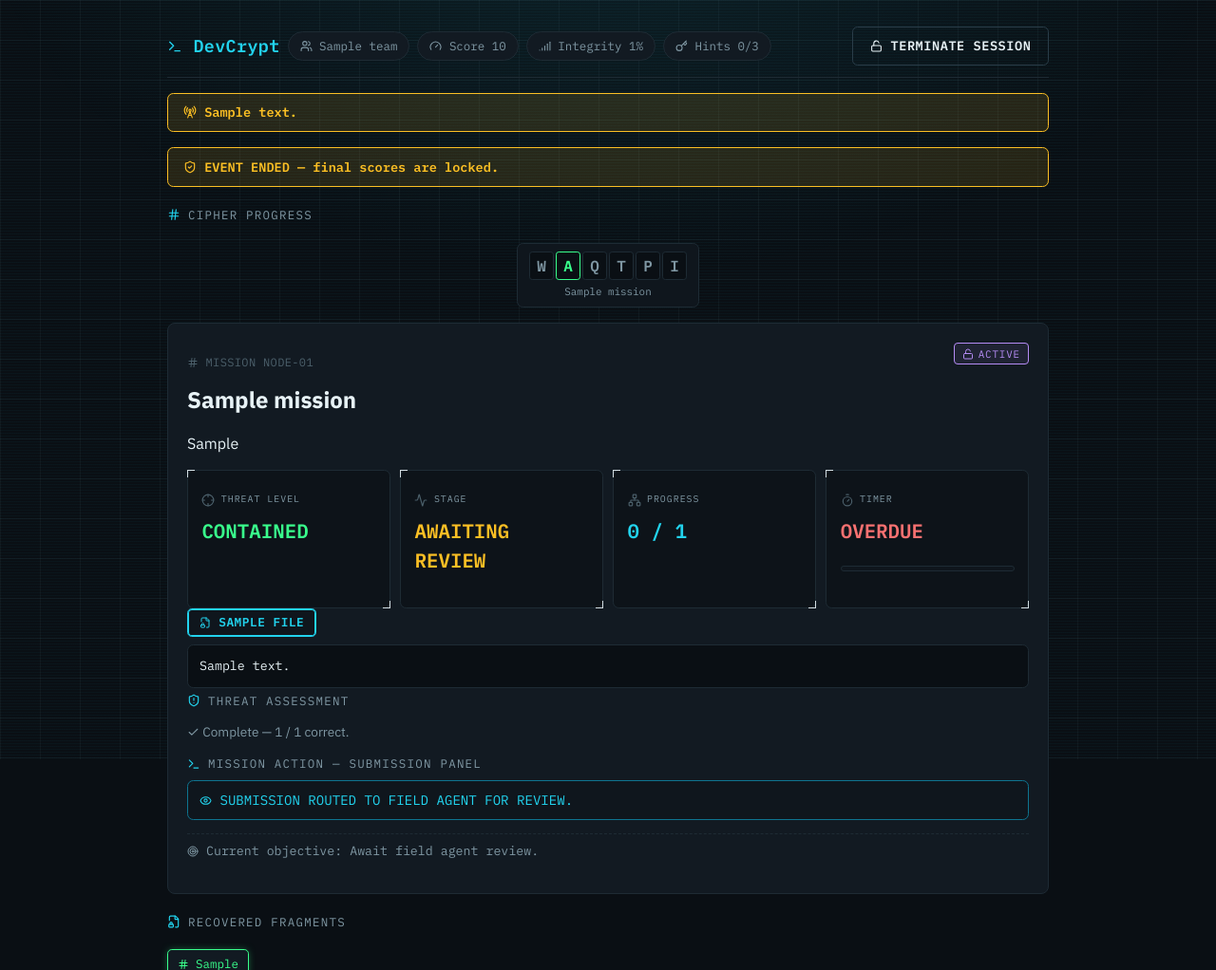
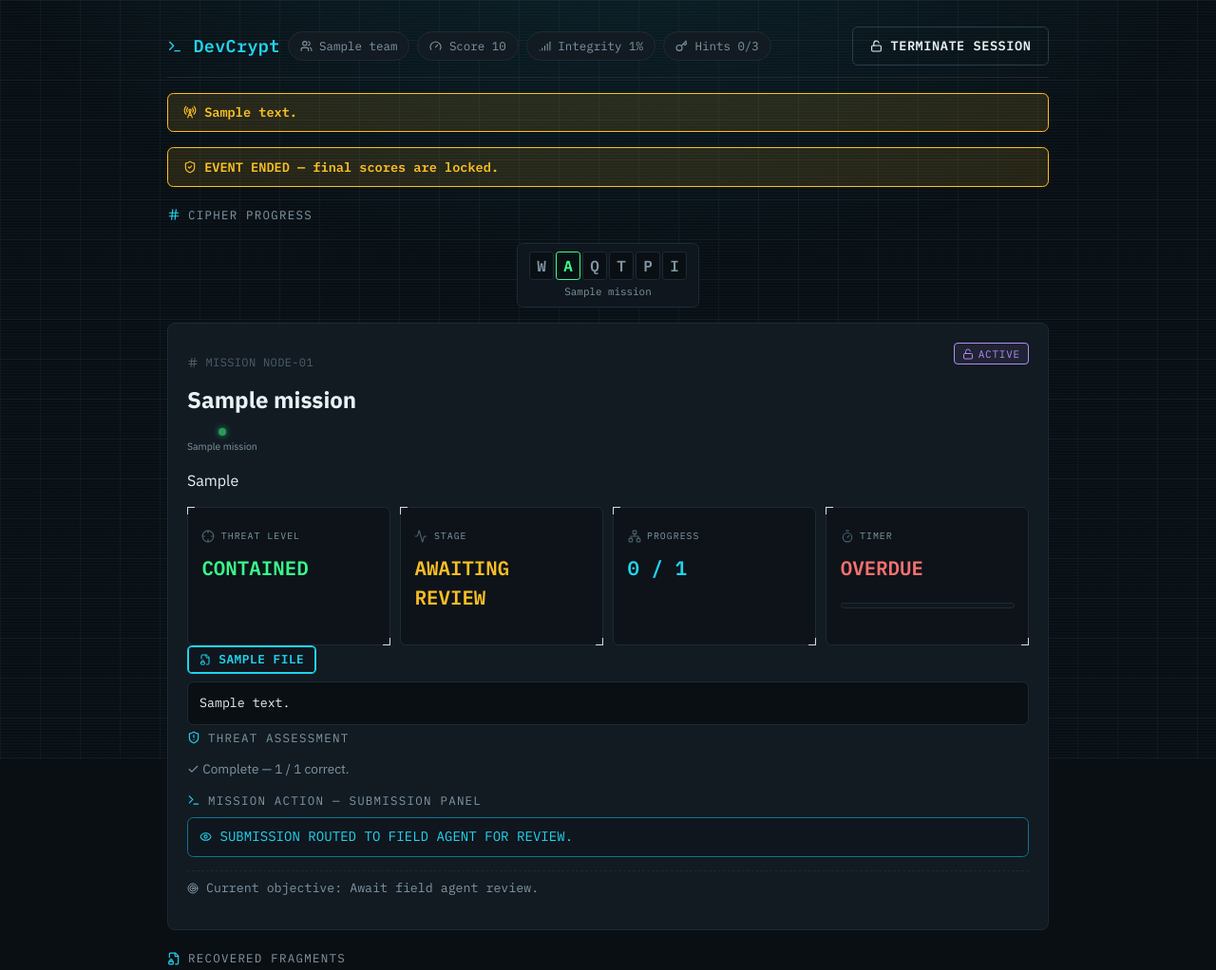
Before and after one commit to Chariey-01/devcrypt-demo, a Flask app: page /missions/play in a window 1280 px wide. Shown: the top 1022 px of the page at 95% size. Run offline with Flask 3, Linux system fonts and the light colour scheme; a user stored in the database is signed in; tables that the repository leaves empty hold one stand-in row (values such as "Sample post").

Commit message:
Priority 5: Mission Timeline
/missions/status gains a new "timeline" key — a compact ordered list of
every published mission's status (passed/overridden/current/not_started)
for the team. Purely additive JSON key, doesn't touch any existing one.

Rendered as a horizontal sequence of connected nodes in the player mission
panel, using existing CSS primitives (.status-dot for the pulse animation,
a plain border line for the connector) — no new dependency, no new
component system, extends what's already there.

Co-Authored-By: Claude Sonnet 5 <noreply@anthropic.com>

```diff
--- a/app/blueprints/missions.py
+++ b/app/blueprints/missions.py
@@ -113,7 +113,23 @@ def status():
     missions = Mission.query.filter_by(status="published").order_by(Mission.order_index).all()
     mission, team_mission = mission_service.current_mission_for(team, missions)
 
+    # Compact per-booth progress sequence for the player's mission timeline UI — purely
+    # additive JSON key, doesn't touch any existing key.
+    team_missions_by_mission_id = {tm.mission_id: tm for tm in team.team_missions}
+    current_mission_id = mission.id if mission is not None else None
+    timeline = []
+    for m in missions:
+        existing = team_missions_by_mission_id.get(m.id)
+        if existing and existing.status in ("passed", "overridden"):
+            tl_status = existing.status
+        elif m.id == current_mission_id:
+            tl_status = "current"
+        else:
+            tl_status = "not_started"
+        timeline.append({"mission_id": m.id, "title": m.title, "status": tl_status})
+
     payload = {
+        "timeline": timeline,
         "event_status": state.status,
         "broadcast": (
             {"message": state.broadcast_message, "at": state.broadcast_at.isoformat()}
--- a/app/static/app.css
+++ b/app/static/app.css
@@ -713,6 +713,47 @@ button:disabled {
   letter-spacing: 0.03em;
 }
 
+/* Mission timeline — booth-by-booth progress sequence */
+
+.mission-timeline {
+  display: flex;
+  align-items: center;
+  flex-wrap: wrap;
+  gap: 0.25rem;
+  margin: 0.75rem 0;
+}
+
+.mission-timeline-node {
+  display: flex;
+  flex-direction: column;
+  align-items: center;
+  gap: 0.2rem;
+  opacity: 0.55;
+}
+
+.mission-timeline-node.current,
+.mission-timeline-node.passed,
+.mission-timeline-node.overridden {
+  opacity: 1;
+}
+
+.mission-timeline-label {
+  font-size: 0.65rem;
+  color: var(--text-dim);
+  max-width: 5.5rem;
+  text-align: center;
+  white-space: nowrap;
+  overflow: hidden;
+  text-overflow: ellipsis;
+}
+
+.mission-timeline-connector {
+  flex: 1 0 1rem;
+  height: 1px;
+  background: var(--border-strong);
+  min-width: 0.75rem;
+}
+
 /* Cryptogram board */
 
 .cryptogram-board {
--- a/app/static/app.js
+++ b/app/static/app.js
@@ -499,6 +499,17 @@ document.addEventListener("DOMContentLoaded", () => {
       ? "Await field agent review."
       : "Complete the mission action to secure this node.";
 
+    const timelineHtml = (data.timeline || [])
+      .map(
+        (t, i, arr) => `
+      <div class="mission-timeline-node ${t.status}">
+        <span class="status-dot ${t.status === "current" ? "" : "off"}"></span>
+        <span class="mission-timeline-label">${escapeHtml(t.title)}</span>
+      </div>
+      ${i < arr.length - 1 ? '<div class="mission-timeline-connector"></div>' : ""}`
+      )
+      .join("");
+
     panel.innerHTML = `
       <div class="mission-header" style="display:flex;justify-content:space-between;align-items:flex-start;gap:0.75rem;flex-wrap:wrap;">
         <div>
@@ -507,6 +518,7 @@ document.addEventListener("DOMContentLoaded", () => {
         </div>
         <span class="classified-tag">${icon("unlock", 12)} ACTIVE</span>
       </div>
+      <div class="mission-timeline">${timelineHtml}</div>
       <p>${escapeHtml(mission.narrative)}</p>
       ${opsGridHtml}
       <div class="tabs">${tabsHtml}</div>
```
Also changed, not shown: tests/test_auto_grading_flow.py (+17 -0 lines).
